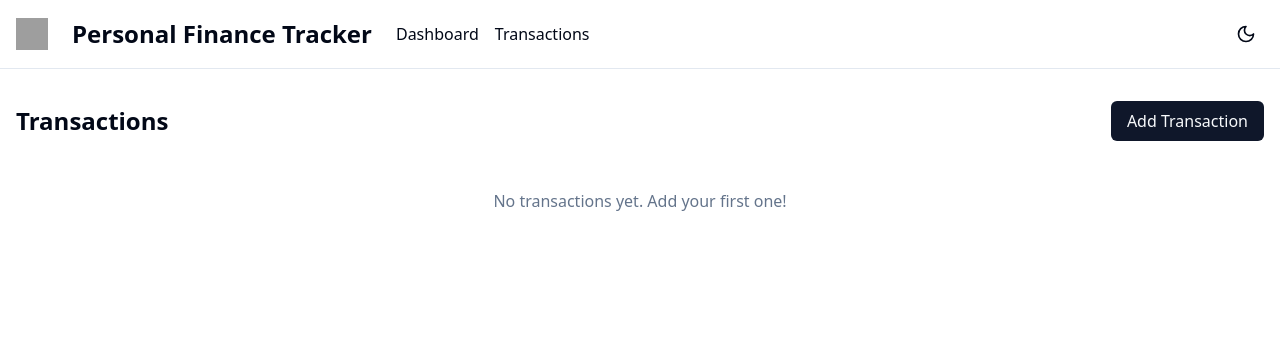
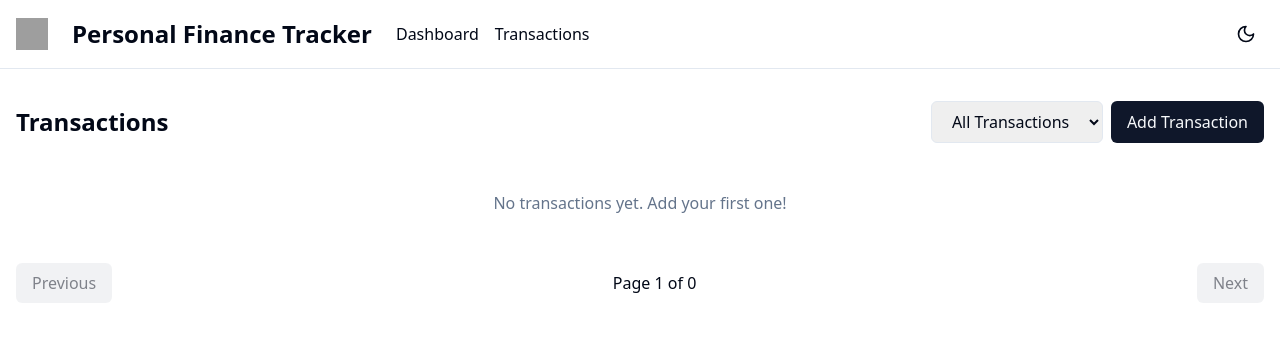
Before and after one commit to ThumarDhruv/Personal-Finance-Tracker, a React (Vite) app: page /transactions in a window 1280 px wide. Shown: the top 342 px of the page. Built offline with nearby package versions, Linux system fonts and the light colour scheme; grey boxes are pictures that could not be loaded.

Commit message:
features

```diff
--- a/package.json
+++ b/package.json
@@ -18,6 +18,7 @@
     "@radix-ui/react-switch": "^1.0.3",
     "@radix-ui/react-toast": "^1.1.5",
     "@reduxjs/toolkit": "^2.0.1",
+    "@tailwindcss/postcss": "^4.0.6",
     "@tiptap/pm": "^2.1.7",
     "@tiptap/react": "^2.11.5",
     "@tiptap/starter-kit": "^2.11.5",
--- a/src/components/TransactionList.tsx
+++ b/src/components/TransactionList.tsx
@@ -1,16 +1,38 @@
 import React from 'react';
 import { useSelector, useDispatch } from 'react-redux';
 import { useNavigate } from 'react-router-dom';
-import { RootState, Transaction } from '../types';
-import { deleteTransaction } from '../store/transactionsSlice';
+import { RootState, Transaction, TransactionType } from '../types';
+import { deleteTransaction, setFilter, setPage } from '../store/transactionsSlice';
 import TransactionDialog from './TransactionDialog';
 
 export default function TransactionList() {
   const dispatch = useDispatch();
   const navigate = useNavigate();
-  const transactions = useSelector((state: RootState) => state.transactions.transactions);
+  const { transactions, filter, page, pageSize } = useSelector((state: RootState) => state.transactions);
   const [editTransaction, setEditTransaction] = React.useState<Transaction | null>(null);
   const [dialogOpen, setDialogOpen] = React.useState(false);
+
+  // Calculate filtered, sorted, and paginated transactions
+  const filteredTransactions = React.useMemo(() =>
+    transactions.filter(t => filter === 'all' || t.type === filter),
+    [transactions, filter]
+  );
+
+  const sortedTransactions = React.useMemo(() =>
+    [...filteredTransactions].sort((a, b) =>
+      new Date(b.date).getTime() - new Date(a.date).getTime()
+    ), [filteredTransactions]
+  );
+
+  const paginatedTransactions = React.useMemo(() =>
+    sortedTransactions.slice((page - 1) * pageSize, page * pageSize),
+    [sortedTransactions, page, pageSize]
+  );
+
+  // Reset to first page when filter changes
+  React.useEffect(() => {
+    dispatch(setPage(1));
+  }, [filter, dispatch]);
 
   const handleEdit = (transaction: Transaction) => {
     setEditTransaction(transaction);
@@ -27,6 +49,16 @@ export default function TransactionList() {
     <div className="space-y-4">
       <div className="flex justify-between items-center">
         <h2 className="text-2xl font-bold">Transactions</h2>
+        <div className="flex gap-2">
+          <select
+            value={filter}
+            onChange={(e) => dispatch(setFilter(e.target.value as TransactionType | 'all'))}
+            className="px-4 py-2 border rounded-md"
+          >
+            <option value="all">All Transactions</option>
+            <option value="income">Income</option>
+            <option value="expense">Expenses</option>
+          </select>
           <button
             onClick={() => {
               setEditTransaction(null);
@@ -37,9 +69,10 @@ export default function TransactionList() {
             Add Transaction
           </button>
         </div>
+      </div>
 
       <div className="space-y-2">
-        {transactions.map((transaction) => (
+        {paginatedTransactions.map((transaction) => (
           <div
             key={transaction.id}
             className="flex items-center justify-between p-4 bg-card rounded-lg shadow"
@@ -86,11 +119,31 @@ export default function TransactionList() {
           </div>
         ))}
 
-        {transactions.length === 0 && (
+        {filteredTransactions.length === 0 && (
           <p className="text-center text-muted-foreground py-8">
             No transactions yet. Add your first one!
           </p>
         )}
+      </div>
+
+      <div className="flex justify-between items-center mt-4">
+        <button
+          onClick={() => dispatch(setPage(Math.max(1, page - 1)))}
+          disabled={page === 1}
+          className="px-4 py-2 bg-gray-200 rounded-md disabled:opacity-50"
+        >
+          Previous
+        </button>
+        <span>
+          Page {page} of {Math.ceil(sortedTransactions.length / pageSize)}
+        </span>
+        <button
+          onClick={() => dispatch(setPage(page + 1))}
+          disabled={page * pageSize >= sortedTransactions.length}
+          className="px-4 py-2 bg-gray-200 rounded-md disabled:opacity-50"
+        >
+          Next
+        </button>
       </div>
 
       <TransactionDialog
--- a/src/store/index.ts
+++ b/src/store/index.ts
@@ -1,11 +1,20 @@
 import { configureStore } from '@reduxjs/toolkit';
 import transactionsReducer from './transactionsSlice';
+import { Transaction } from '../types';
 
 export const store = configureStore({
   reducer: {
     transactions: transactionsReducer,
   },
 });
+export interface TransactionState {
+  transactions: Transaction[];
+  filter: TransactionType | 'all';
+  page: number;
+  pageSize: number;  // Add this property
+  loading: boolean;
+  error: string | null;
+}
 
 export type RootState = ReturnType<typeof store.getState>;
 export type AppDispatch = typeof store.dispatch;
--- a/src/store/transactionsSlice.ts
+++ b/src/store/transactionsSlice.ts
@@ -9,6 +9,8 @@ const loadTransactions = (): Transaction[] => {
 const initialState: TransactionState = {
   transactions: loadTransactions(),
   filter: 'all',
+  page: 1,
+  pageSize: 5,
   loading: false,
   error: null,
 };
@@ -38,6 +40,12 @@ const transactionsSlice = createSlice({
     setFilter: (state, action: PayloadAction<TransactionType | 'all'>) => {
       state.filter = action.payload;
     },
+    setPage: (state, action: PayloadAction<number>) => {
+      state.page = action.payload;
+    },
+    setPageSize: (state, action: PayloadAction<number>) => {
+      state.pageSize = action.payload;
+    },
   },
 });
 
@@ -47,6 +55,8 @@ export const {
   updateTransaction,
   deleteTransaction,
   setFilter,
+  setPage,
+  setPageSize,
 } = transactionsSlice.actions;
 
 export default transactionsSlice.reducer;
```
Also changed, not shown: 1 other file (tests, documents, lock files or other folders). Lines whose indentation alone changed are shown as unchanged.
